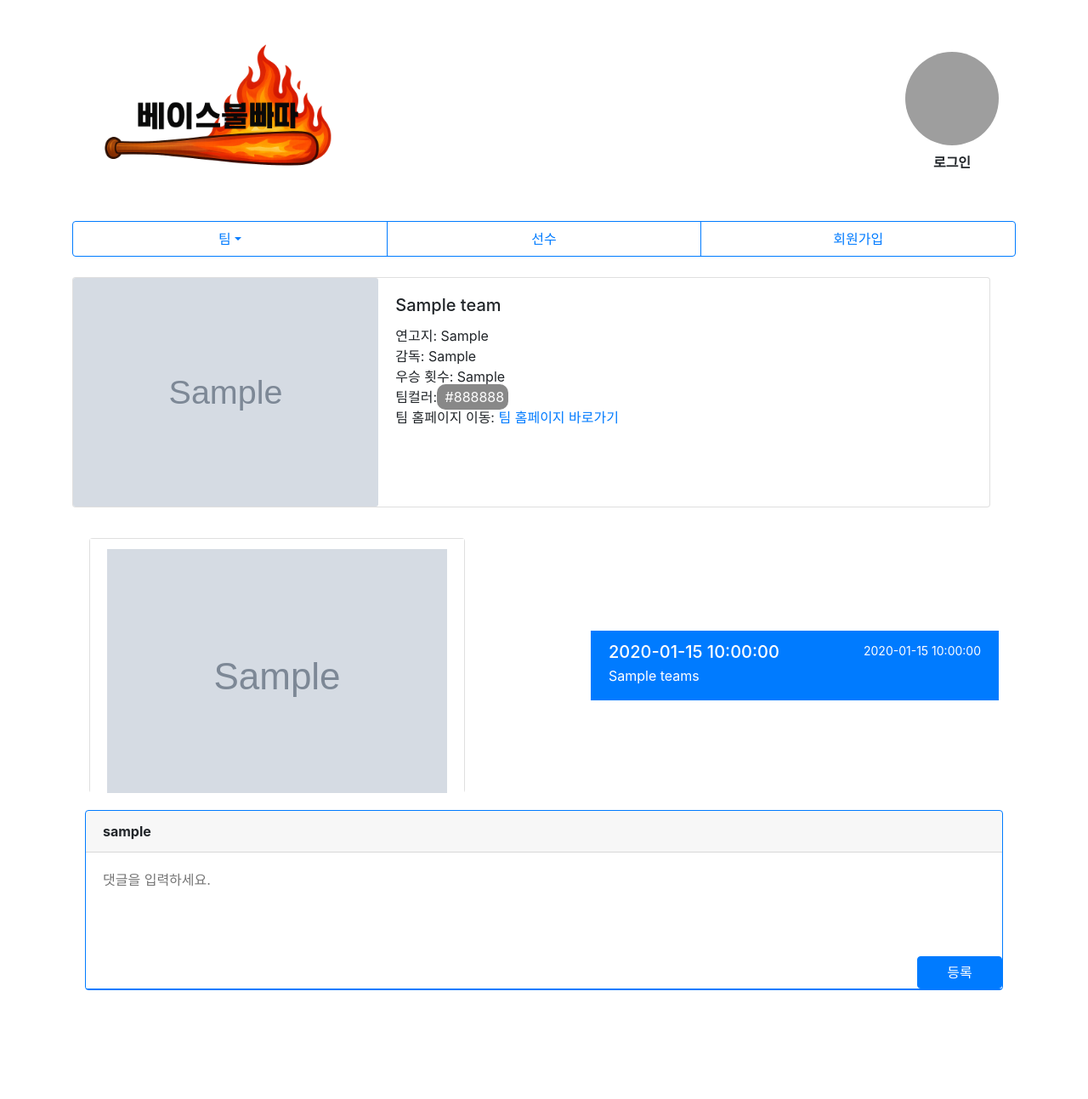
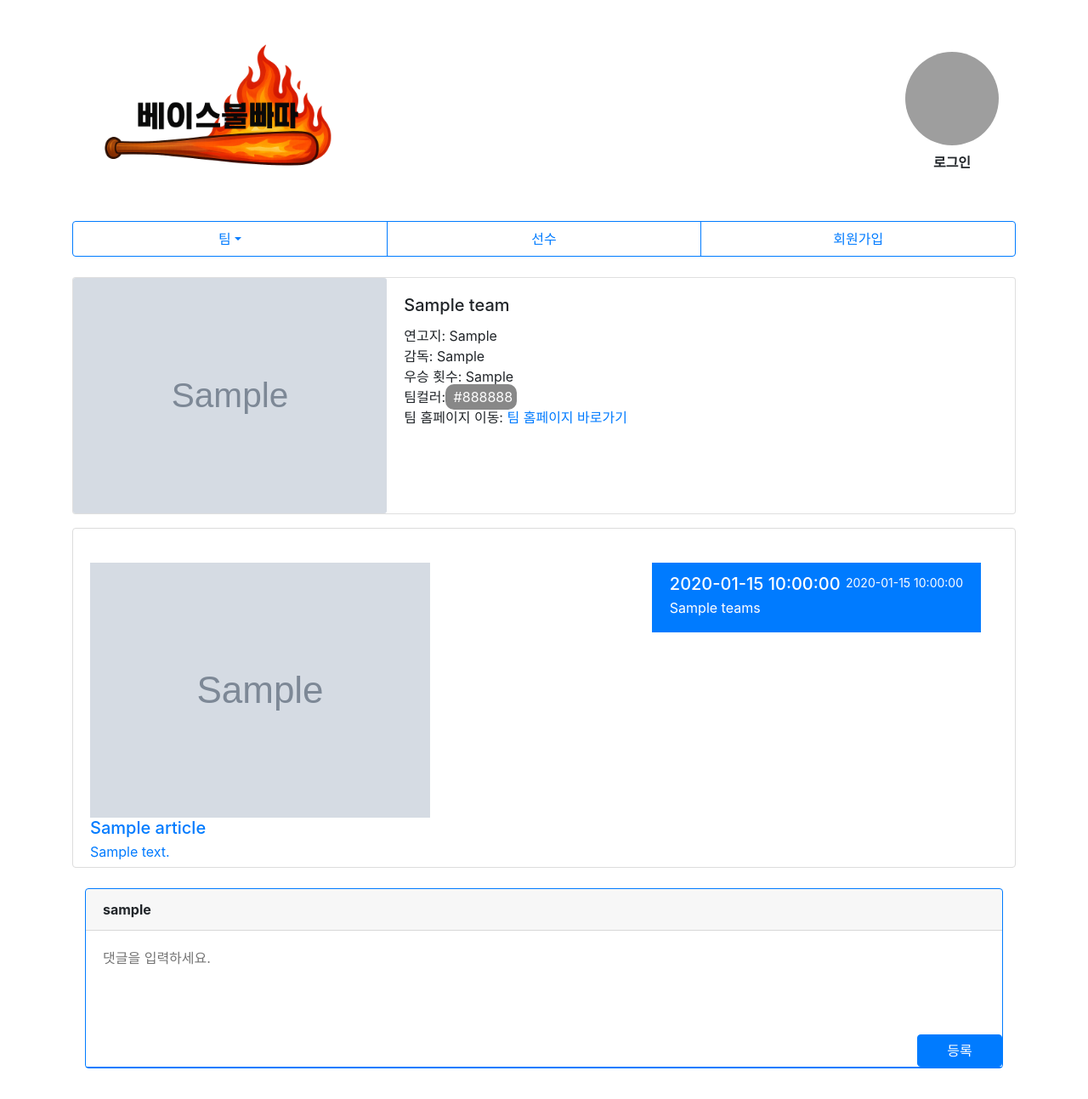
Before and after one commit to jinhokingofworld/basebullbbadda, a Flask app: template templates/teampage.html in a window 1280 px wide. Shown: the whole page at 85% size. Before the commit the page ends 1165 px from the top, so only its background shows below. Run offline with Flask 3, Linux system fonts and the light colour scheme; the template is opened without the code that fills it: most values are stand-ins (such as "Sample title", 1, 10 or a date in 2020); grey boxes marked "Sample" are stand-in pictures; data that the repository does not hold is empty; parts of the project's set-up code (start-up, migrations or seed data) failed here and were passed over; grey boxes are pictures that could not be loaded.

Commit message:
디자인 통일 중

```diff
--- a/templates/teampage.html
+++ b/templates/teampage.html
@@ -15,11 +15,22 @@
     <link rel="stylesheet" href="/static/css/index.css">
     <style>
         .all {
-            display: flex;
-            justify-content: space-between;
+            width: 60%;
+            height: 400px;
             align-items: center;
-            padding: 20px;
+            padding: 0 20px;
+            margin: 20px 0;
             gap: 10px;
+        }
+
+        .list-unstyled {
+            width: 60%;
+            height: 400px;
+            align-items: center;
+            padding: 0 20px;
+            margin: 20px 0;
+            gap: 10px;
+            overflow: scroll;
         }
 
         body {
@@ -61,6 +72,23 @@
             padding: 10px;
             margin-bottom: 20px;
         }
+
+        .list-schedule {
+            width: 40%;
+            padding: 0 20px;
+            margin: 20px 0;
+            overflow: scroll
+        }
+
+        #middle {
+            padding: 20px;
+            width: 100%;
+            height: 400px;
+            display: flex;
+            justify-content: space-between;
+            border:gainsboro, 1px, solid;
+            border-radius: 4px;
+        }
     </style>
 
 
@@ -80,8 +108,8 @@
         {%include'./header.html'%}
         <br>
 
-        <!--팀세부페이지 들어갈 곳-->
-        <div class="card mb-3" style="max-width: 1080px;">
+        <!--팀 세부페이지 들어갈 곳-->
+        <div class="card mb-3" style="width: 100%;">
             <div class="row no-gutters">
                 <div class="col-md-4">
                     <img src="{{ team['team_image'] }}" class="card-img" alt="{{ team['team_name'] }}">
@@ -106,23 +134,42 @@
             </div>
         </div>
 
+
+        <!-- 페이지 중간 정보 공간 -->
+        <div id="middle">
                 <!--팀기사 들어갈 곳-->
-        <div class="all" style="white-space: nowrap;">
+                <!-- <div class="all" style="white-space: nowrap;">
                     <div class="list-group" style="max-width: 540px; max-height: 300px; overflow: scroll; ">
                         {% for article in team['team_news']%}
                         {% if article.title and article.link and article.content and article.date and article.image %}
-                <a href="{{article.link}}"><img style="background-size:cover;" src="{{article.image}}" class="list-group-item list-group-item-action"></img></a>
+                        <a href="{{article.link}}"><img style="background-size:cover;" src="{{article.image}}" class="list-group-item list-group-item-action"></img>
                             <div class="d-flex w-100 justify-content-between">
                                 <h5 class="mb-1">"
                                     <a href="{{article.link}}" target="_blank">{{article.title}}</a></h5>
                             </div>
                             <p class="mb-1">{{article.content}}</p>
+                        </a>
                         {% endif %}
                         {% endfor %}
                     </div>
+                </div> -->
+                <ul class="list-unstyled">
+                    {% for article in team['team_news']%}
+                    {% if article.title and article.link and article.content and article.date and article.image %}
+                        <li class="media">
+                            <a href="{{article.link}}">
+                            <img style="background-size:cover;" src="{{article.image}}" class="mr-3">
+                            <div class="media-body">
+                            <h5 class="mt-0 mb-1">{{article.title}}</h5>
+                            <p>{{article.content}}</p>
+                            </div></a>
+                        </li>
+                    {% endif %}
+                    {% endfor %}
+                </ul>
 
                 <!--경기일정 들어갈 곳 -->
-            <div class="list-schedule" style="max-width: 500px; min-width: 480px; max-height: 300px; overflow: scroll;">
+                <div class="list-schedule";">
                     {% for schedule in team['team_schedule']%}
                     {% if schedule.date and schedule.time and schedule.teams %}
                     <a href="#" class="list-group-item list-group-item-action active">
@@ -135,15 +182,10 @@
                     {% endif %}
                     {% endfor %}
                 </div>
-            </a>
-
-
-
+        </div>
+        <br>
 
             <!--명완 커뮤니티 기능 -->
-
-        </div>
-
 
         <!-- 댓글상자 들어갈 곳"> </iv> -->
         <div class = "container">
--- a/views/player.py
+++ b/views/player.py
@@ -565,27 +565,30 @@ def ssg_image_list():
             {"_id":player["_id"]},
             {"$set":{"img":img_uri}}
         )
-# hanhwa_id_list()
-# player_list()
-# hanhwa_image_list()
-# dosan_id_list()
-# dosan_image_list()
-# kia_id_list()
-# kia_image_list()
-# kiwoom_id_list()
-# kiwoom_image_list()
-# kt_id_list()
-# kt_image_list()
-# lg_id_list()
-# lg_image_list()
-# lotte_id_list()
-# lotte_image_list()
-# nc_id_list()
-# nc_image_list()
-# samsung_id_list()
-# samsung_image_list()
-# ssg_id_list()
-# ssg_image_list()
+
+def scrapAllPlayer(player_name):
+    player_list()
+    hanhwa_id_list()
+    hanhwa_image_list()
+    dosan_id_list()
+    dosan_image_list()
+    kia_id_list()
+    kia_image_list()
+    kiwoom_id_list()
+    kiwoom_image_list()
+    kt_id_list()
+    kt_image_list()
+    lg_id_list()
+    lg_image_list()
+    lotte_id_list()
+    lotte_image_list()
+    nc_id_list()
+    nc_image_list()
+    samsung_id_list()
+    samsung_image_list()
+    ssg_id_list()
+    ssg_image_list()
+    get_player_clips(player_name)
 
     # 선수별 영상 추출 작업 시작
 def get_player_clips(player_name):
--- a/views/teampage.py
+++ b/views/teampage.py
@@ -10,6 +10,7 @@ from selenium.webdriver.common.by import By
 import time
 from flask import Flask, Blueprint, render_template, jsonify,request,session
 from datetime import datetime
+import player
 
 team_page = Blueprint('team', __name__, static_folder="static", template_folder="templates", url_prefix="/team")
 
@@ -347,15 +348,16 @@ def player_detail(teamName, pId):
     # DB에서 데이터 불러오기
     target = collection.find_one({'playerId' : pId}, {'_id' : 0})
 
-    #시간 확인
-    # now = time.time()
-    # lastUpdatedTime = float(target['lastUpdatedTime'])
+    # 시간 확인
+    now = time.time()
+    lastUpdatedTime = float(target['lastUpdatedTime'])
 
-    # #하루마다 선수 데이터 동적으로 가져와서 저장
-    # if now - lastUpdatedTime >= 3600 * 24:
-    #     scrapOne(pId)
-    # else:
-    #해당 선수 정보 DB에서 가져오기
-    pData = collection.find_one({'playerId' : pId}, {'_id' : 0})
+    #사흘마다 선수 데이터 동적으로 가져와서 저장
+    if now - lastUpdatedTime >= 3600 * 24 * 3:
+        #스크랩하는 함수
+        player.scrapAllPlayer(target['name'])
+    else:
+        #해당 선수 정보 DB에서 가져오기
+        pData = collection.find_one({'playerId' : pId}, {'_id' : 0})
 
     return render_template("player.html",player=pData, nickname = session.get('nickname','익명'))
```
Also changed, not shown: templates/playerlist.html (+1 -15 lines). Lines whose indentation alone changed are shown as unchanged.
